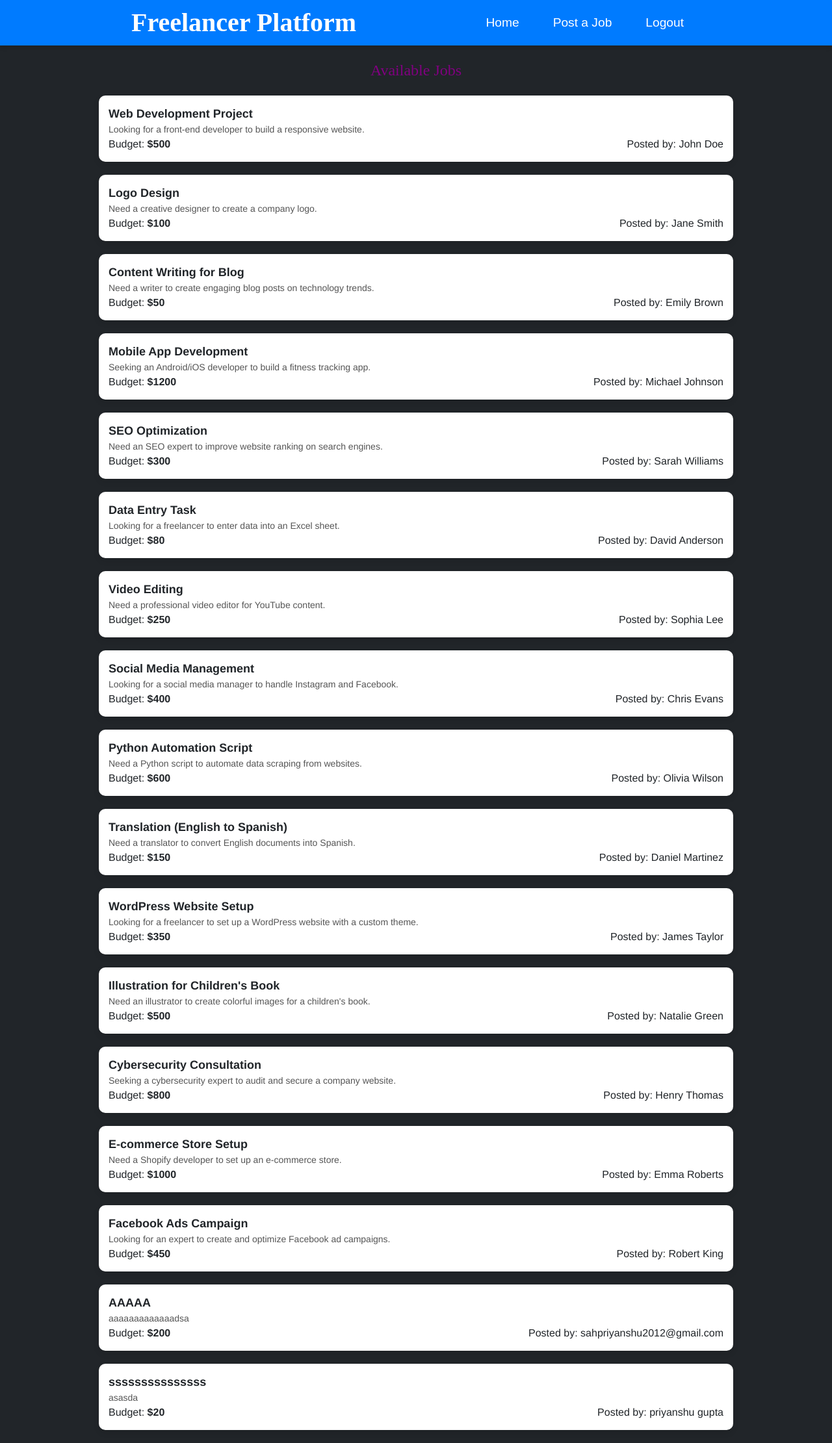
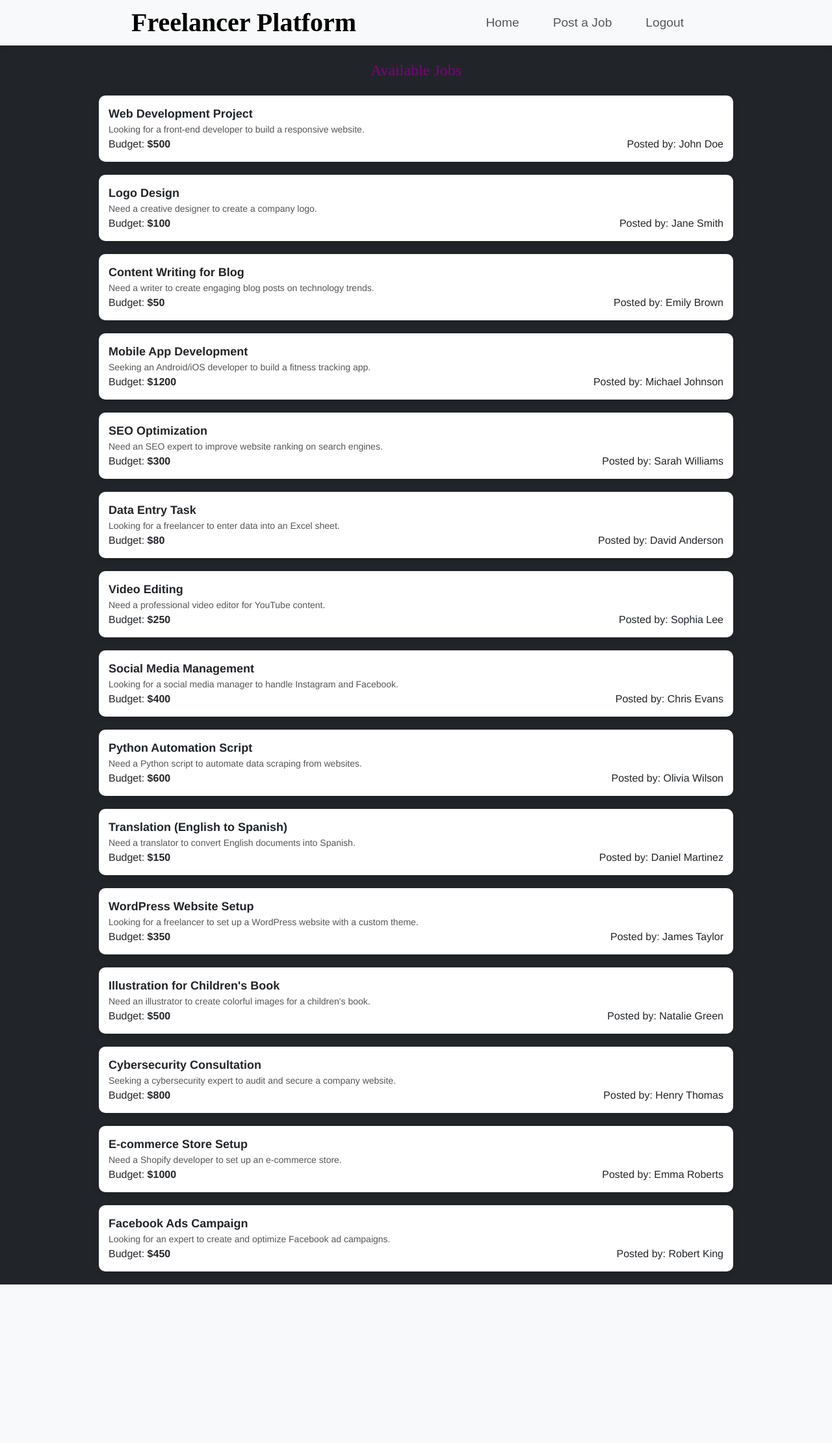
Before and after one commit to priyanshugupta-dev/freelancerhub, a Flask app: page /dashboard in a window 1280 px wide. Shown: the whole page at 65% size. After the commit the page ends 1977 px from the top, so only its background shows below. Run offline with Flask 3, Linux system fonts and the light colour scheme; the visitor is signed in with stand-in values (Sample User, id 1).

Commit message:
updated css

```diff
--- a/app.py
+++ b/app.py
@@ -8,7 +8,13 @@ app = Flask(__name__)
 app.secret_key = "your_secret_key"  # Secret key for session management
 
 # In-memory storage for users and jobs
-users = []
+users = [
+    {
+        "name": "priyanshu Gupta",
+        "email": "sahpriyanshu2012@gmail.com",
+        "password": "demo"
+    }
+]
 jobs = [
     {
         "title": "Web Development Project",
@@ -99,18 +105,6 @@ jobs = [
         "description": "Looking for an expert to create and optimize Facebook ad campaigns.",
         "budget": 450,
         "poster": "Robert King"
-    },
-    {
-        "title": "AAAAA",
-        "description": "aaaaaaaaaaaaadsa",
-        "budget": "200",
-        "poster": "sahpriyanshu2012@gmail.com"
-    },
-    {
-        "title": "sssssssssssssss",
-        "description": "asasda",
-        "budget": "20",
-        "poster": "priyanshu gupta"
     }
 ]
 
--- a/templates/dashboard.html
+++ b/templates/dashboard.html
@@ -7,7 +7,7 @@
     <link href="https://cdn.jsdelivr.net/npm/bootstrap@5.3.0/dist/css/bootstrap.min.css" rel="stylesheet">
     <link rel="stylesheet" href="static/style.css">
     <style>
-        body {
+        /* body {
             background-color: #f8f9fa;
         }
         .navbar {
@@ -15,7 +15,7 @@
         }
         .navbar-brand, .nav-link {
             color: white !important;
-        }
+        } */
         .dashboard-container {
             max-width: 1000px;
             margin: 20px auto;
@@ -43,9 +43,9 @@
     </style>
 </head>
 <body>
-    <nav class="navbar navbar-expand-lg">
+    <nav class="navbar navbar-expand-lg navbar-light bg-light">
         <div class="container">
-            <a class="navbar-brand" href="#">Freelancer Platform</a>
+            <a class="navbar-brand" href="/">Freelancer Platform</a>
             <button class="navbar-toggler" type="button" data-bs-toggle="collapse" data-bs-target="#navbarNav">
                 <span class="navbar-toggler-icon"></span>
             </button>
@@ -102,5 +102,6 @@
 
         fetchJobs();
     </script>
+    <script src="https://cdn.jsdelivr.net/npm/bootstrap@5.3.0/dist/js/bootstrap.bundle.min.js"></script>
 </body>
 </html>
```
